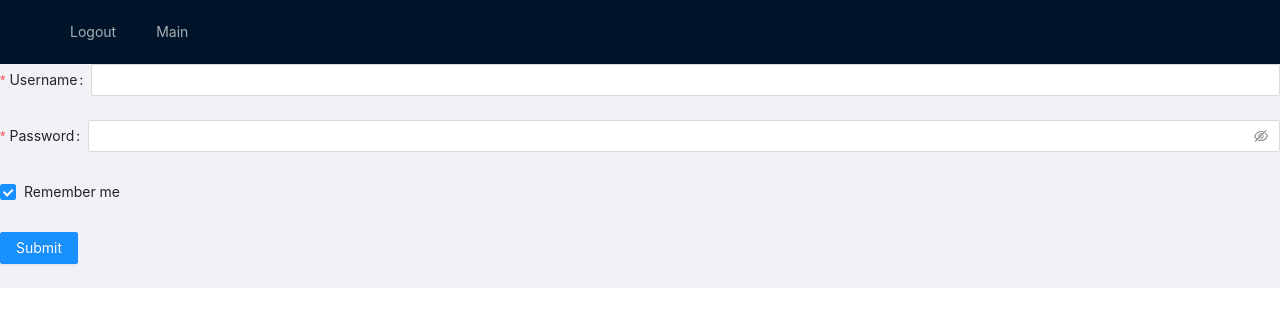
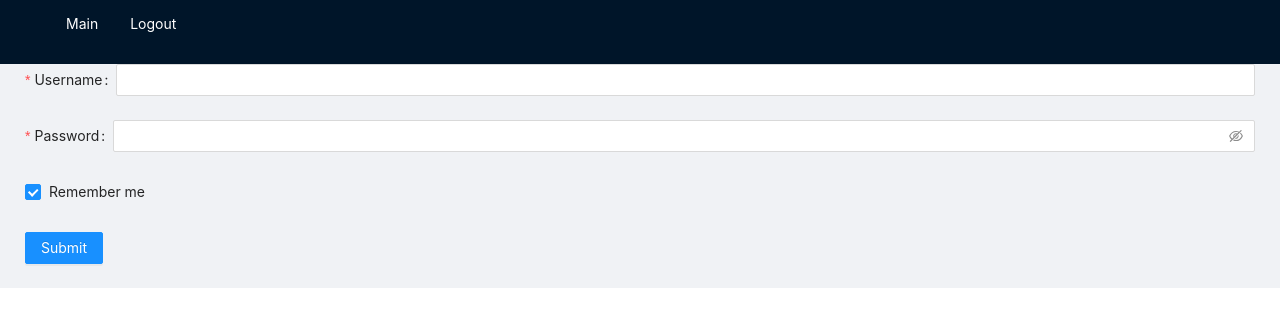
Before and after one commit to Bohdan-Zavhorodskyi/react_graphql, a React (Create React App) app: page /login in a window 1280 px wide. Shown: the top 326 px of the page. Built offline with nearby package versions, Linux system fonts and the light colour scheme; what graphql.macro would draw is missing.

Commit message:
fix: changed stylse for the layout

```diff
--- a/src/App.css
+++ b/src/App.css
@@ -80,3 +80,22 @@ li.ant-dropdown-menu-item:hover {
     transform: rotate(360deg);
   }
 }
+
+.menu-content.ant-menu {
+  display: flex;
+  background-color: transparent;
+  border: none;
+}
+
+.menu-content .ant-menu-item.ant-menu-item-selected.ant-menu-item-only-child {
+  background-color: transparent;
+}
+
+.menu-content .ant-menu-item a {
+  color: white;
+}
+
+.menu-content .ant-menu-item a:hover {
+  color: #d3d2d2;
+  text-decoration: underline;
+}
--- a/src/components/Header/index.tsx
+++ b/src/components/Header/index.tsx
@@ -6,20 +6,26 @@ import { logout } from 'services/auth/AuthService';
 
 const { Header } = Layout;
 
-const HeaderCustom = () => (
-  <Header>
-    <Menu theme="dark" mode="horizontal">
-      <Menu.Item key="1">
+const HeaderCustom = () => {
+  const items = [
+    {
+      key: 1,
+      label: <Link to="/"> Main </Link>,
+    },
+    {
+      key: 2,
+      label: (
         <Link to="/login" onClick={logout}>
           Logout
         </Link>
-      </Menu.Item>
-
-      <Menu.Item key="2">
-        <Link to="/"> Main </Link>
-      </Menu.Item>
-    </Menu>
-  </Header>
-);
+      ),
+    },
+  ];
+  return (
+    <Header>
+      <Menu items={items} className="menu-content" />
+    </Header>
+  );
+};
 
 export default HeaderCustom;
--- a/src/index.css
+++ b/src/index.css
@@ -11,3 +11,7 @@ code {
   font-family: source-code-pro, Menlo, Monaco, Consolas, 'Courier New',
     monospace;
 }
+
+.layout .ant-layout-content {
+  padding: 0 25px 0 25px;
+}
```
